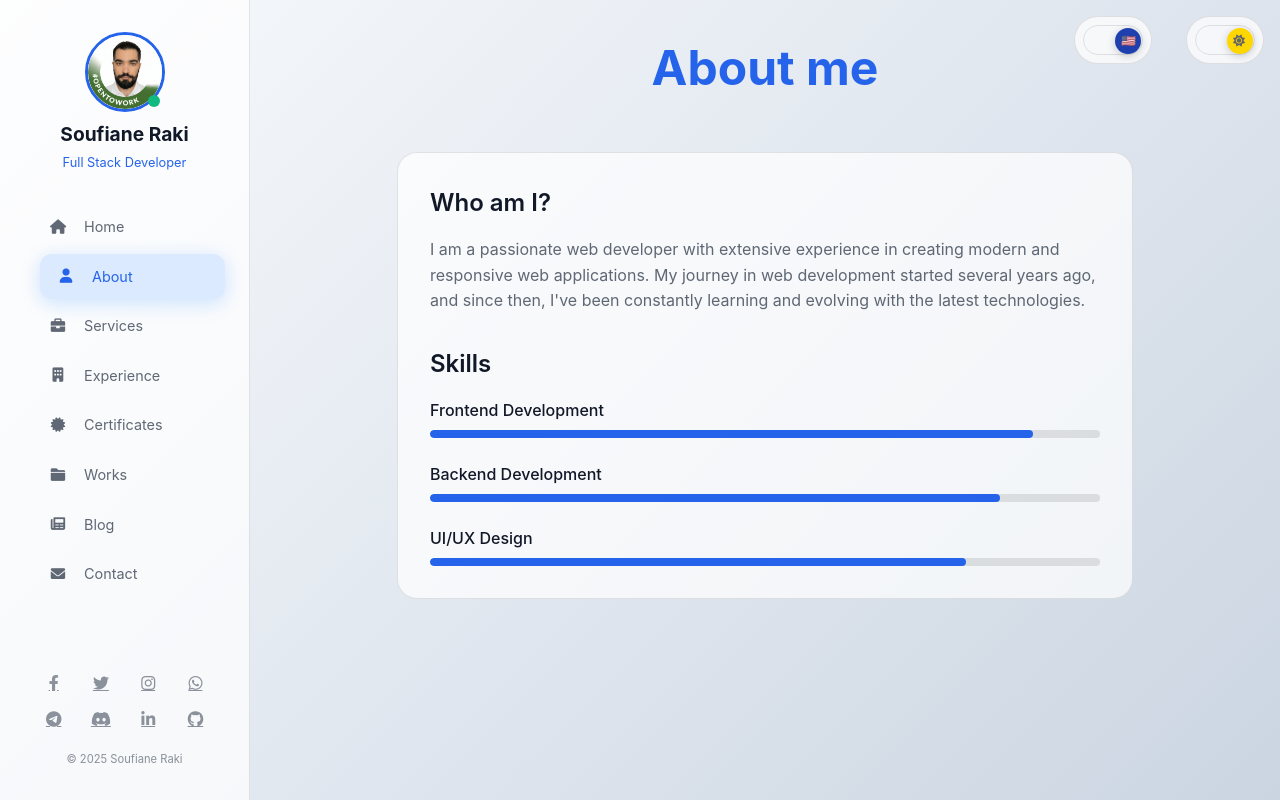
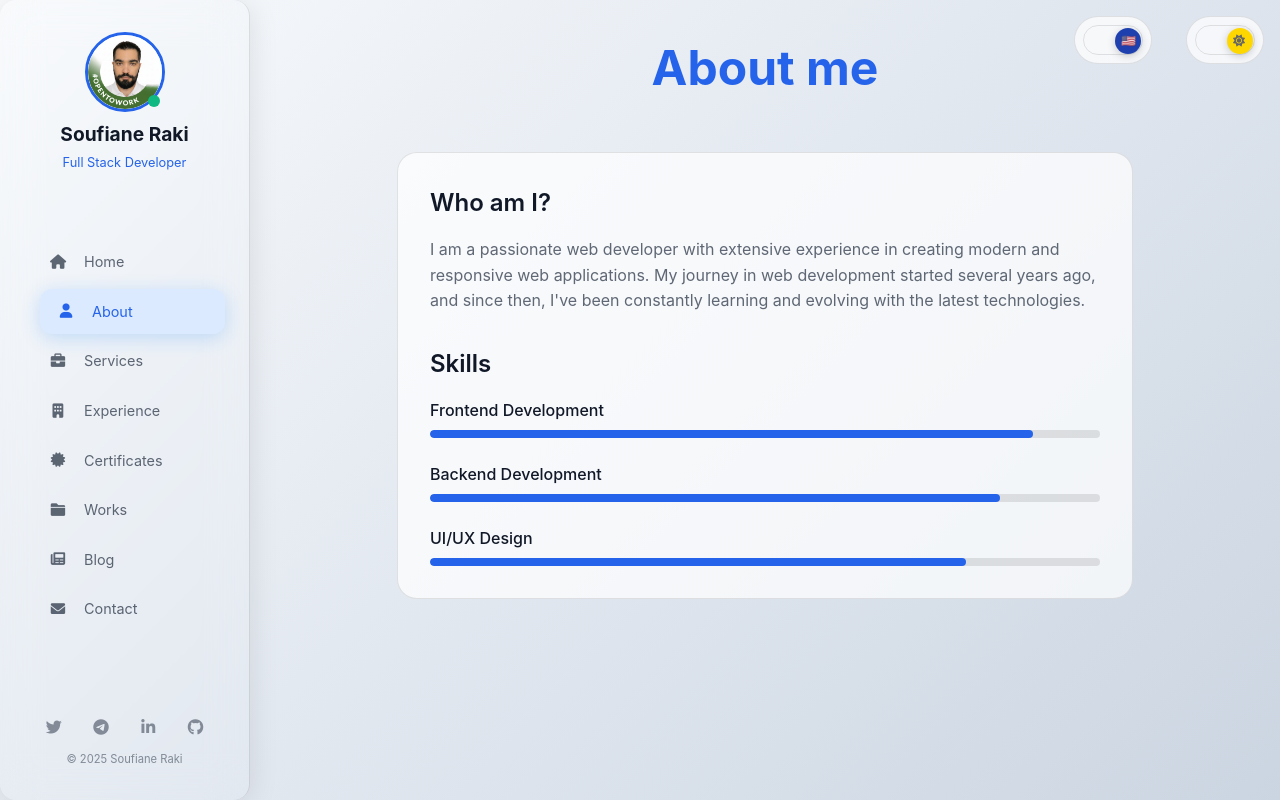
Before and after one commit to soufian3raki/portfolio, an Astro site: page /about in a window 1280 px wide. Built offline with nearby package versions, Linux system fonts and the light colour scheme; Astro itself is replaced by a stand-in of ours.

Commit message:
🔧 Actualiza la configuración del portafolio personal de Soufiane Raki, cambiando la URL del sitio y añadiendo soporte para despliegue en GitHub Pages. Se actualizan las dependencias y se realizan ajustes en los enlaces sociales y estilos de las páginas para mejorar la presentación y la usabilidad.

```diff
--- a/astro.config.mjs
+++ b/astro.config.mjs
@@ -3,7 +3,8 @@ import { defineConfig } from 'astro/config';
 
 // https://astro.build/config
 export default defineConfig({
-    site: 'https://soufiane-raki.com',
+    site: 'https://soufian3raki.github.io/portfolio/',
+    //base: '/portfolio/',
     markdown: {
         shikiConfig: {
             theme: 'dracula',
--- a/package.json
+++ b/package.json
@@ -6,10 +6,13 @@
     "dev": "astro dev",
     "build": "astro build",
     "preview": "astro preview",
-    "astro": "astro"
+    "deploy": "gh-pages -d dist"
   },
   "dependencies": {
     "@emailjs/browser": "^4.4.1",
     "astro": "^5.4.2"
+  },
+  "devDependencies": {
+    "gh-pages": "^6.3.0"
   }
 }
--- a/src/components/Menu.astro
+++ b/src/components/Menu.astro
@@ -12,14 +12,14 @@ const menuItems = [
 ];
 
 const socialLinks = [
-    { href: "https://facebook.com", icon: "facebook-f", label: "Facebook" },
-    { href: "https://twitter.com", icon: "twitter", label: "Twitter" },
-    { href: "https://instagram.com", icon: "instagram", label: "Instagram" },
-    { href: "https://wa.me/", icon: "whatsapp", label: "WhatsApp" },
-    { href: "https://t.me/", icon: "telegram", label: "Telegram" },
-    { href: "https://discord.com", icon: "discord", label: "Discord" },
-    { href: "https://linkedin.com", icon: "linkedin-in", label: "LinkedIn" },
-    { href: "https://github.com", icon: "github", label: "GitHub" }
+    //{ href: "https://facebook.com", icon: "facebook-f", label: "Facebook" },
+    { href: "https://twitter.com/soufian3raki", icon: "twitter", label: "Twitter" },
+    //{ href: "https://instagram.com", icon: "instagram", label: "Instagram" },
+    //{ href: "https://wa.me/", icon: "whatsapp", label: "WhatsApp" },
+    { href: "https://t.me/soufian3raki", icon: "telegram", label: "Telegram" },
+    //{ href: "https://discord.com", icon: "discord", label: "Discord" },
+    { href: "https://linkedin.com/in/soufian3raki", icon: "linkedin-in", label: "LinkedIn" },
+    { href: "https://github.com/soufian3raki", icon: "github", label: "GitHub" }
 ];
 ---
 
@@ -83,7 +83,6 @@ const socialLinks = [
 
     .profile {
         text-align: center;
-        margin-bottom: 1rem;
         flex-shrink: 0;
     }
 
@@ -127,7 +126,6 @@ const socialLinks = [
     .nav-links {
         list-style: none;
         padding: 0;
-        margin: 1rem 0;
         flex: 1;
     }
 
@@ -193,16 +191,17 @@ const socialLinks = [
         border-radius: 8px;
         position: relative;
         overflow: hidden;
+        text-decoration: none;
     }
 
     .social-icon::before {
-        content: '';
+        /*content: '';*/
         position: absolute;
         top: 0;
         left: 0;
         right: 0;
         bottom: 0;
-        background: var(--accent-light);
+        background: var(--accent);
         border-radius: 8px;
         opacity: 0;
         transition: opacity 0.3s ease;
@@ -221,8 +220,13 @@ const socialLinks = [
         text-align: center;
         font-size: 0.7rem;
         color: var(--text-secondary);
-        margin-top: 0.5rem;
         flex-shrink: 0;
+    }
+
+    ul.nav-links {
+        display: flex;
+        flex-direction: column;
+        justify-content: center;
     }
 
     .menu-toggle {
@@ -266,7 +270,7 @@ const socialLinks = [
         }
 
         .social-links {
-            grid-template-columns: repeat(8, 1fr);
+            /*grid-template-columns: repeat(8, 1fr);*/
         }
     }
 
--- a/src/pages/about.astro
+++ b/src/pages/about.astro
@@ -136,6 +136,7 @@ import Layout from '../layouts/Layout.astro';
 	@media (max-width: 768px) {
 		.about {
 			padding: 1rem;
+			padding-top: 3rem;
 		}
 
         .title {
--- a/src/pages/blog/[...slug].astro
+++ b/src/pages/blog/[...slug].astro
@@ -303,6 +303,7 @@ const { Content } = await post.render();
     @media (max-width: 768px) {
         .main-content {
             padding: 1rem;
+            padding-top: 5rem;
         }
 
         .post {
--- a/src/pages/blog/index.astro
+++ b/src/pages/blog/index.astro
@@ -201,6 +201,7 @@ posts.sort((a, b) => new Date(b.data.pubDate).getTime() - new Date(a.data.pubDat
     @media (max-width: 768px) {
         .blog {
             padding: 1rem;
+            padding-top: 3rem;
         }
 
         .posts-grid {
--- a/src/pages/certificates/index.astro
+++ b/src/pages/certificates/index.astro
@@ -666,6 +666,7 @@ const allSkills = [...new Set(certificates.flatMap(cert => cert.data.skills))];
     @media (max-width: 768px) {
         .certificates {
             padding: 1rem;
+            padding-top: 3rem;
         }
 
         .filters {
--- a/src/pages/experience/index.astro
+++ b/src/pages/experience/index.astro
@@ -249,6 +249,7 @@ const formatDate = (dateStr: string) => {
 
         .experience {
             padding: 1rem;
+            padding-top: 3rem;
         }
 
         .title {
--- a/src/pages/index.astro
+++ b/src/pages/index.astro
@@ -50,7 +50,7 @@ import Layout from '../layouts/Layout.astro';
 						Contrátame
 					</a>
 					<a href="/soufiane-raki-cv.pdf" class="btn btn--secondary" aria-label="Descargar CV de Soufiane Raki" download>
-						<i class="fas fa-download"></i>
+						<i class="fas fa-file-pdf"></i>
 						CV
 					</a>
 					<a href="/works" class="btn btn--link" aria-label="Ver portfolio de proyectos desarrollados">
@@ -98,7 +98,7 @@ import Layout from '../layouts/Layout.astro';
 
 	@keyframes fadeInUp {
 		to {
-			opacity: 1;
+			opacity: 0.7;
 			transform: translateY(0);
 		}
 	}
@@ -119,4 +119,14 @@ import Layout from '../layouts/Layout.astro';
 	.btn--link:hover .arrow {
 		transform: translateX(4px);
 	}
+
+	a {
+		text-decoration: none;
+	}
+
+	a.btn {
+		text-decoration: none;
+		border: var(--btn-border-width) solid var(--color-accent);
+		padding: var(--btn-padding-y) var(--btn-padding-x);
+	}
 </style>
--- a/src/pages/services.astro
+++ b/src/pages/services.astro
@@ -122,6 +122,7 @@ const services = [
 	@media (max-width: 768px) {
 		.services {
 			padding: 1rem;
+			padding-top: 3rem;
 		}
 
 		.services-grid {
--- a/src/pages/works/[slug].astro
+++ b/src/pages/works/[slug].astro
@@ -290,6 +290,7 @@ const { Content } = await work.render();
     @media (max-width: 768px) {
         .work-detail {
             padding: 1rem;
+            padding-top: 5rem;
         }
 
         .work-header {
--- a/src/pages/works/index.astro
+++ b/src/pages/works/index.astro
@@ -274,6 +274,7 @@ const otherWorks = works.filter(work => !work.data.featured);
 
         .works {
             padding: 1rem;
+            padding-top: 3rem;
         }
 
         .title {
--- a/src/styles/global.css
+++ b/src/styles/global.css
@@ -731,6 +731,17 @@ body {
   --glass-shadow: var(--glass-shadow);
 }
 
+nav#menu {
+  /* From https://css.glass */
+  background: rgba(255, 255, 255, 0);
+  border-radius: 16px;
+  box-shadow: 0 4px 30px rgba(0, 0, 0, 0.1);
+  backdrop-filter: blur(19.3px);
+  -webkit-backdrop-filter: blur(19.3px);
+}
+
+
+
 /* ========================================
    9. PRINT STYLES
    ======================================== */
```
Also changed, not shown: src/pages/contact/index.astro (+7 -6 lines), 1 other file.
